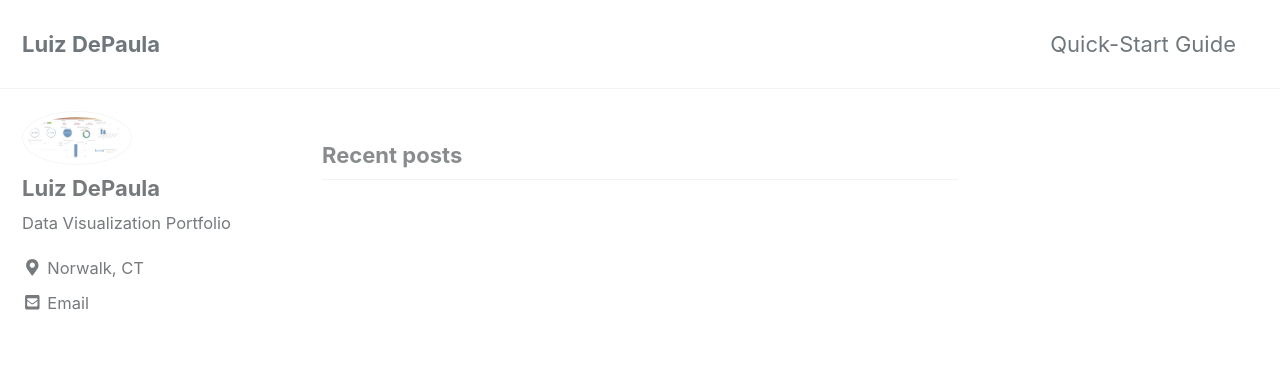
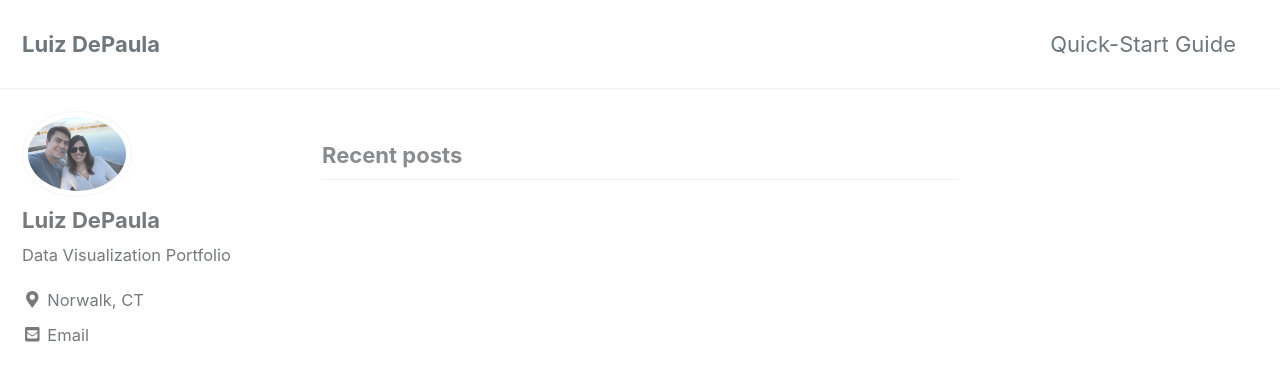
Before and after one commit to luizcdepaula/luizcdepaula.github.io, a Jekyll site: the page built from index.html, in a window 1280 px wide and 900 px high. Shown: the top 381 px of the window. Built offline with Jekyll 4.4.1, drawn with Linux system fonts in a browser that asks for light colours; cached includes are drawn as plain includes; nearby versions of some CDN libraries; the list of posts is cut into pages by our own code.

Commit message:
new github site

```diff
--- a/_config.yml
+++ b/_config.yml
@@ -107,7 +107,7 @@ analytics:
 # Site Author
 author:
   name             : "Luiz DePaula"
-  avatar           : "/images/waste_disposal.JPG" # path of avatar image, e.g. "/docs/assets/images/bio-photo.jpg"
+  avatar           : "/images/eu_marilia.JPG" # path of avatar image, e.g. "/docs/assets/images/bio-photo.jpg"
   bio              : "Data Visualization Portfolio"
   location         : "Norwalk, CT"
   email            : "depaulasap@gmail.com"
```
Also changed, not shown: images/eu_marilia.jpg (added).
